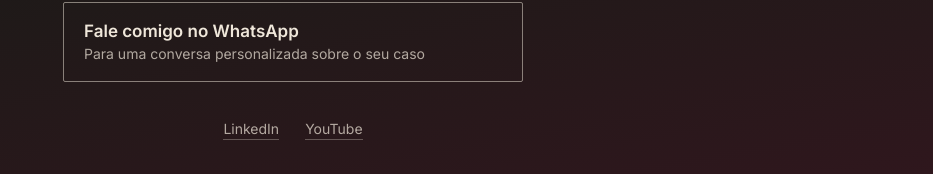
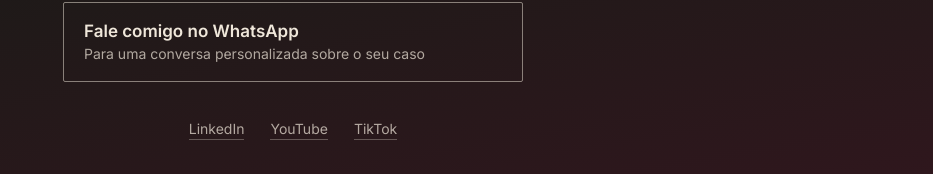
Before and after one commit to araissalobo-prog/araissalobo-site, a plain HTML site: page index.html in a window 1280 px wide. Shown: the part 540-714 px from the top of the page, without its empty margins (347-1280 px from the left). Drawn offline with nearby package versions, Linux system fonts and the light colour scheme.

Commit message:
Add files via upload

```diff
--- a/index.html
+++ b/index.html
@@ -65,6 +65,7 @@ h1{font-family:'Cormorant Garamond',Georgia,serif;font-weight:600;font-size:34px
  <nav class="fim" aria-label="Outros canais">
   <a href="https://www.linkedin.com/in/araissalobo/" rel="noopener">LinkedIn</a>
   <a href="https://youtube.com/@araissalobo" rel="noopener">YouTube</a>
+  <a href="https://www.tiktok.com/@araissalobo" rel="noopener">TikTok</a>
  </nav>
 </main>
 </body>
```
